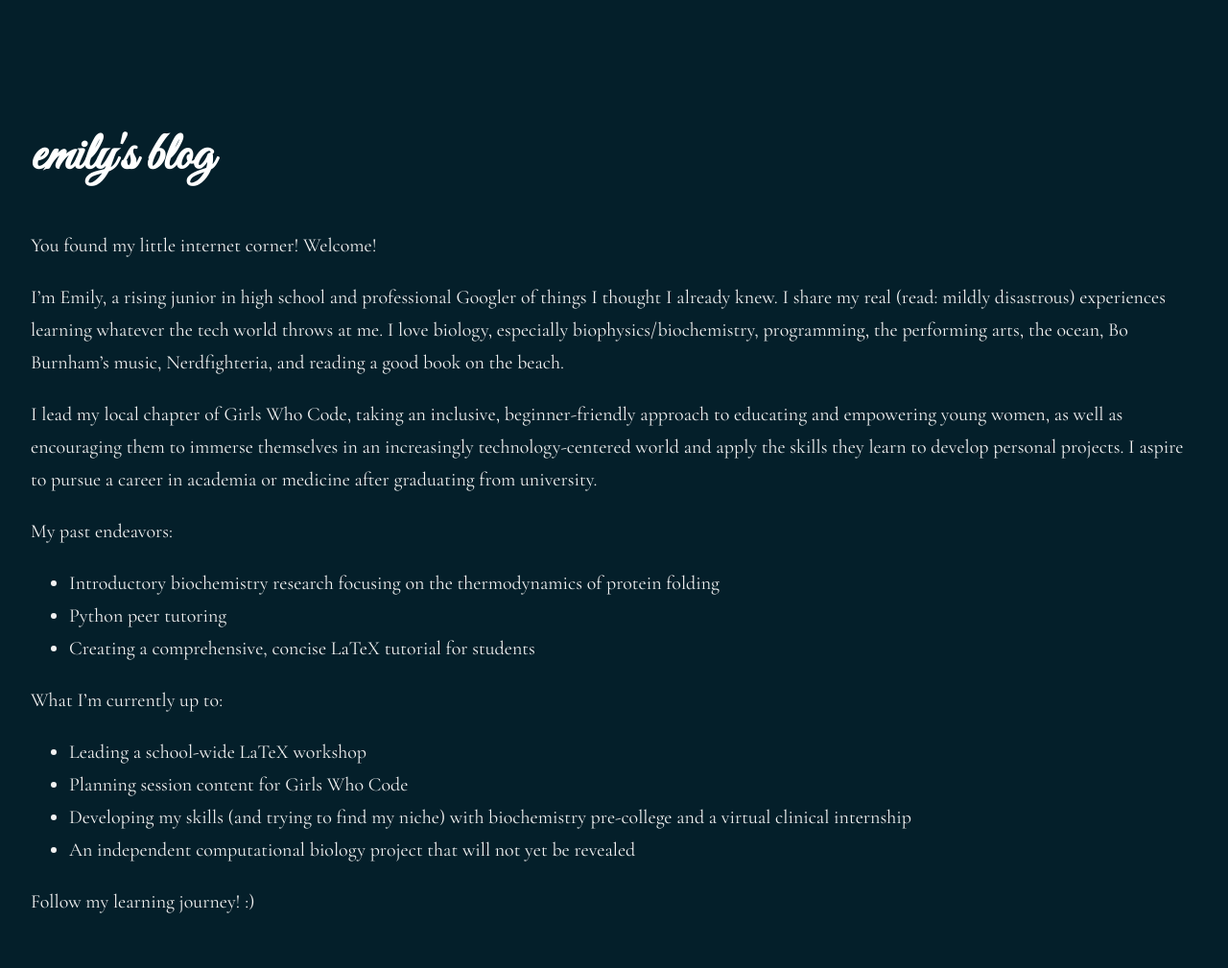
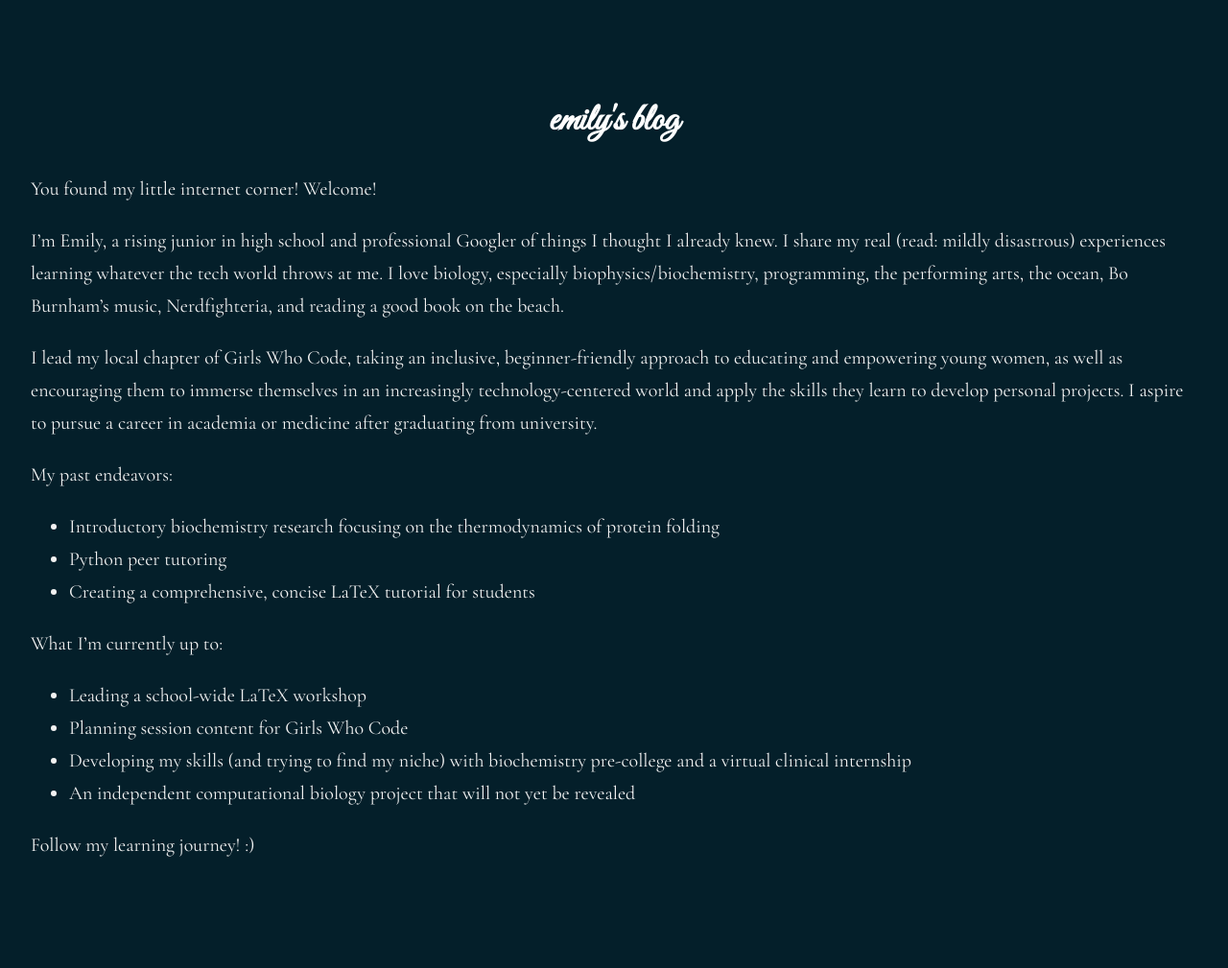
Before and after one commit to leucinemymind/leucinemymind.github.io, a Jekyll site: the page built from index.md, in a window 1280 px wide. Shown: the whole page at 96% size. Built offline with Jekyll 4.4.1, drawn with Linux system fonts in a browser that asks for light colours; our own code applies the rules of GitHub Pages for plain Markdown files; after the commit the page ends 950 px from its top, so only the background shows below that.

Commit message:
Update style.css

```diff
--- a/assets/style.css
+++ b/assets/style.css
@@ -10,16 +10,14 @@ body {
 
 h1, h2, h3 {
   font-family: 'Great Vibes', cursive;
-  font-size: 3.5rem;
+  font-size: 40px;
   color: #ffffff;
   margin-top: 1.5em;
   margin-bottom: 0.5em;
 }
 
-h1.site-title {
+h1 {
   text-align: center;
-  margin: 2rem 0;
-  font-size: 4.5rem;
 }
 
 a {
```
